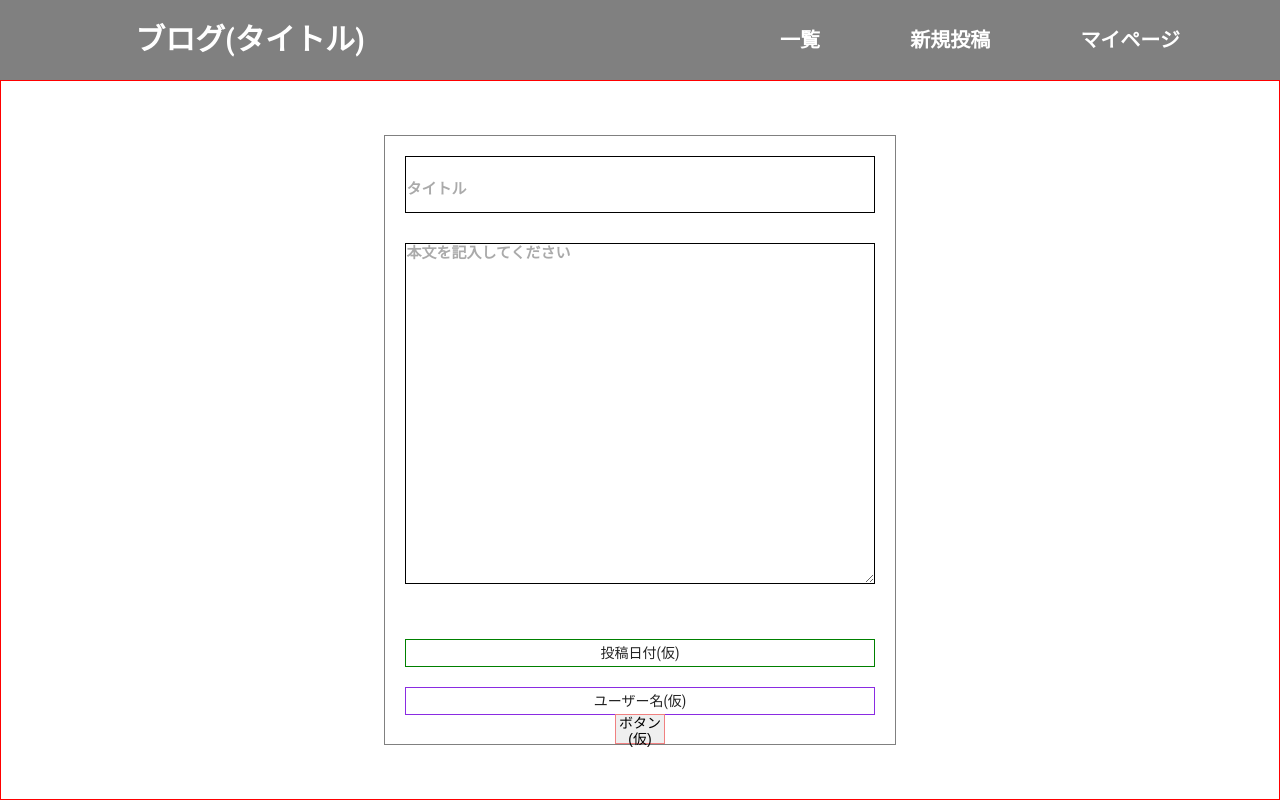
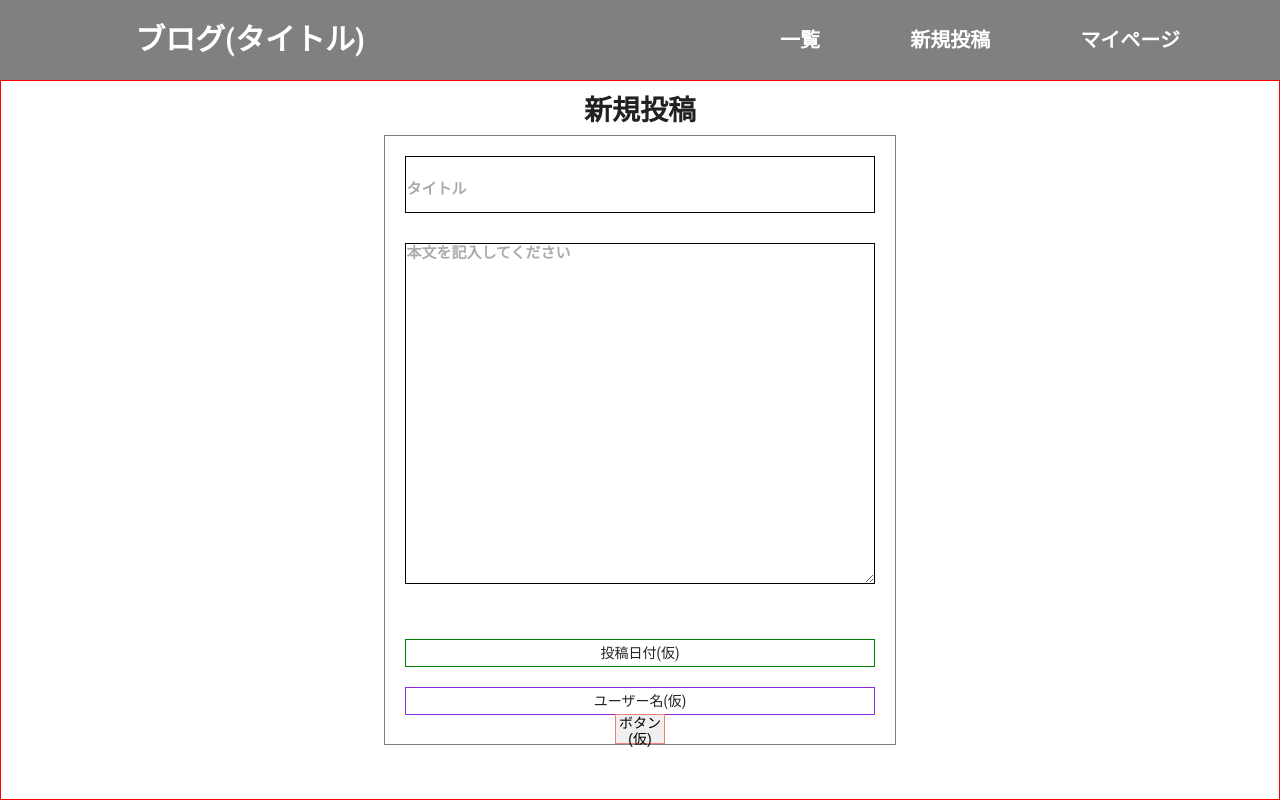
Before and after one commit to hiroaki9842/React_app, a React (Create React App) app in the folder todo_app/: page /post in a window 1280 px wide. Built offline with nearby package versions, Linux system fonts and the light colour scheme.

Commit message:
各ページに見出し表示

```diff
--- a/todo_app/src/App.css
+++ b/todo_app/src/App.css
@@ -20,3 +20,7 @@ body {
   /* 親要素を起点に設定/report-mainの要素 */
   position:  relative;
 }
+
+.title{
+  margin-top: 10px;
+}
--- a/todo_app/src/components/Delete.jsx
+++ b/todo_app/src/components/Delete.jsx
@@ -5,6 +5,9 @@ import Report from './Report.jsx';
 const Delete = () => {
   return (
     <div className="main">
+      <div className="title">
+        <h1>削除</h1>
+      </div>
       <Report />
     </div>
   )
--- a/todo_app/src/components/Post.jsx
+++ b/todo_app/src/components/Post.jsx
@@ -5,6 +5,9 @@ import Report from './Report.jsx';
 const Post = () => {
   return (
     <div className="main">
+      <div className="title">
+        <h1>新規投稿</h1>
+      </div>
       <Report />
     </div>
   )
--- a/todo_app/src/components/Revise.jsx
+++ b/todo_app/src/components/Revise.jsx
@@ -5,6 +5,9 @@ import Report from './Report.jsx';
 const Revise = () => {
   return (
     <div className="main">
+      <div className="title">
+        <h1>編集</h1>
+      </div>
       <Report />
     </div>
   )
--- a/todo_app/src/components/User.jsx
+++ b/todo_app/src/components/User.jsx
@@ -5,6 +5,9 @@ import './Post.css';
 const User = () => {
   return (
   <div className="main">
+    <div className="title">
+      <h1>プロフィール</h1>
+    </div>
     <div className="user-main">
       <div className="user-icon">
         アイコン(仮)
```
